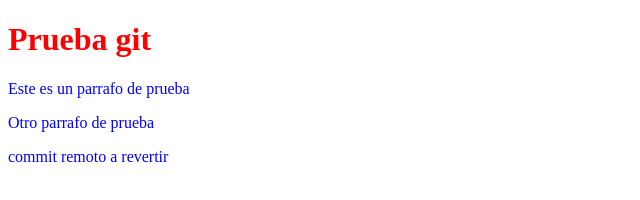
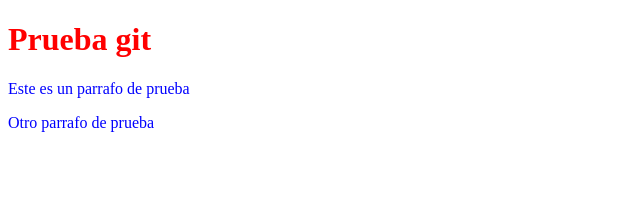
Before and after one commit to pcormir/tareagit, a plain HTML site: page index.html in a window 1280 px wide. Shown: the whole page, without its empty margins (0-640 px from the left). Drawn offline with Linux system fonts and the light colour scheme.

Commit message:
Revert "Commit que sera revertido"
This reverts commit 16921e43d69bf6b8627fbe347384ac65068c6a2c.

```diff
--- a/index.html
+++ b/index.html
@@ -11,6 +11,5 @@
     <h1>Prueba git</h1>
     <p>Este es un parrafo de prueba</p>
     <p>Otro parrafo de prueba</p>
-    <p>commit remoto a revertir</p>
 </body>
 </html>
```
